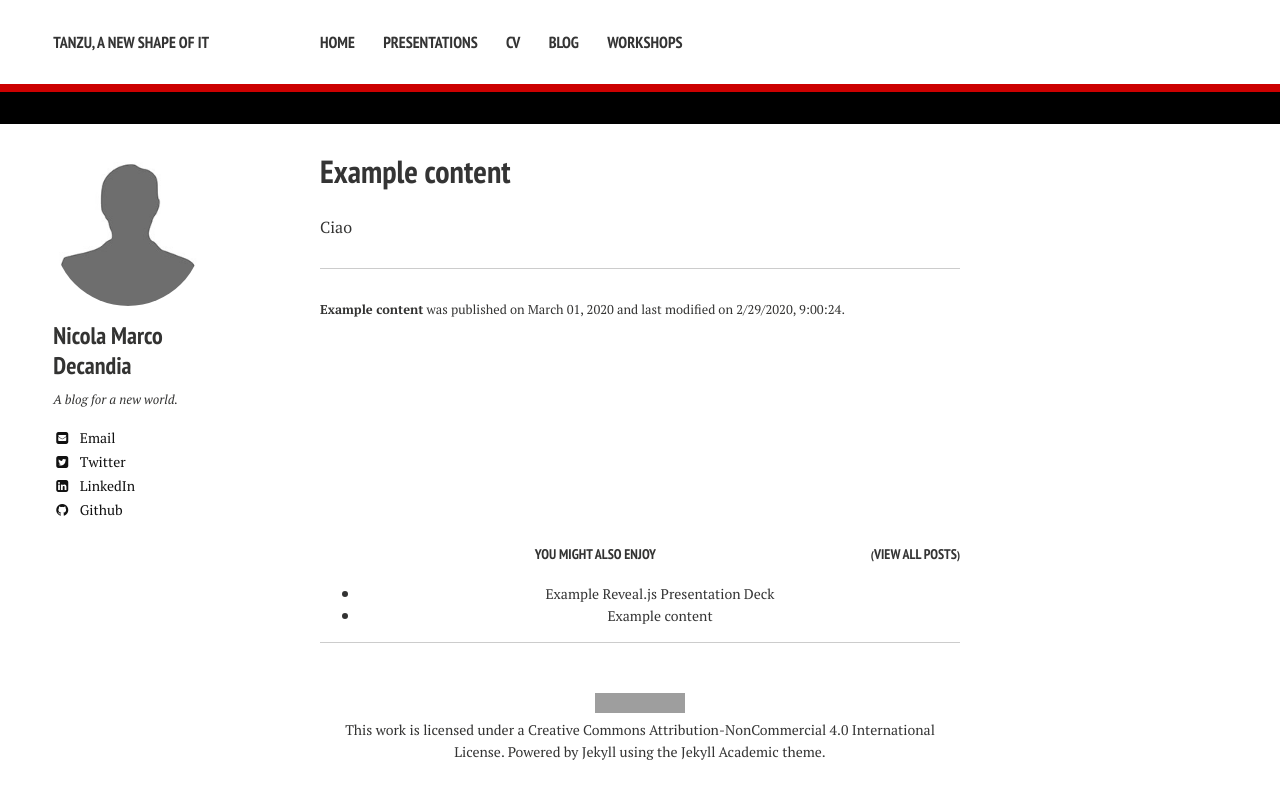
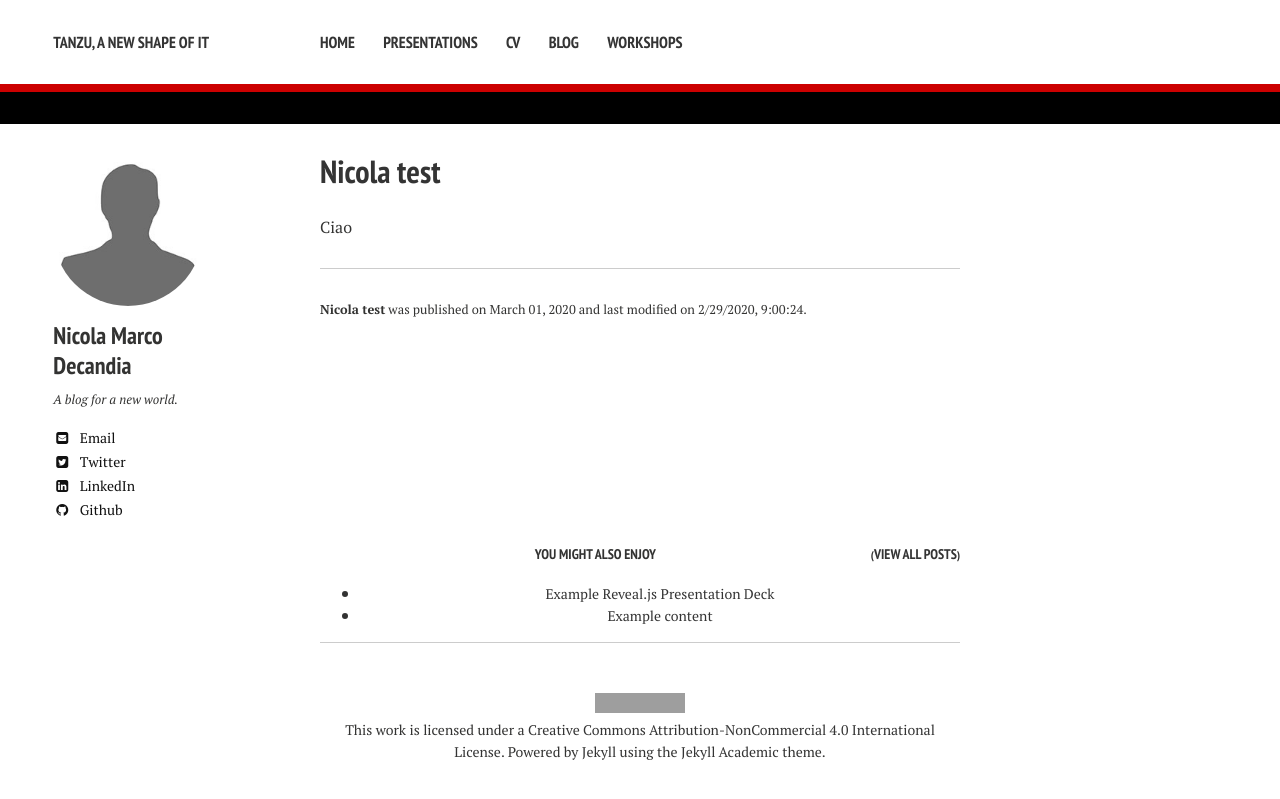
Before and after one commit to ndecandia/tanzu, a Jekyll site: the page built from _posts/2020-03-01-example.md, in a window 1280 px wide. Shown: the top 799 px of the page. Built offline with Jekyll 4.4.1, drawn with Linux system fonts in a browser that asks for light colours; nearby versions of some CDN libraries; grey boxes are pictures that could not be loaded.

Commit message:
first commitx

```diff
--- a/_posts/2020-03-01-example.md
+++ b/_posts/2020-03-01-example.md
@@ -1,6 +1,6 @@
 ---
 layout: post
-title: Example content
+title: Nicola test
 excerpt: "Nicola"
 modified: 2/29/2020, 9:00:24
 tags: [intro, beginner, jekyll, tutorial]
```
